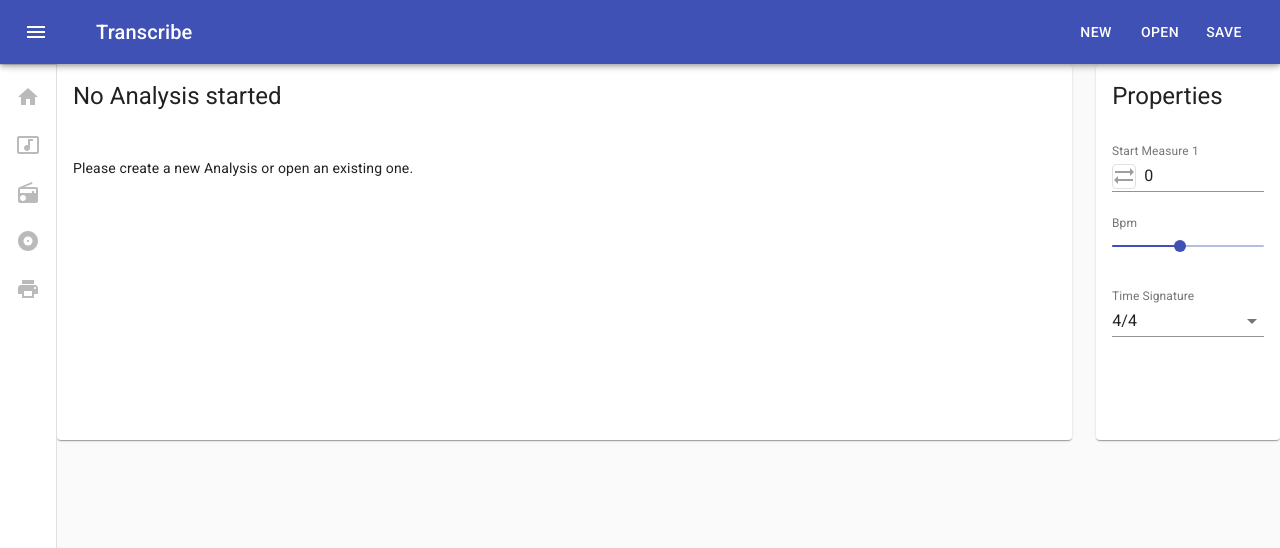
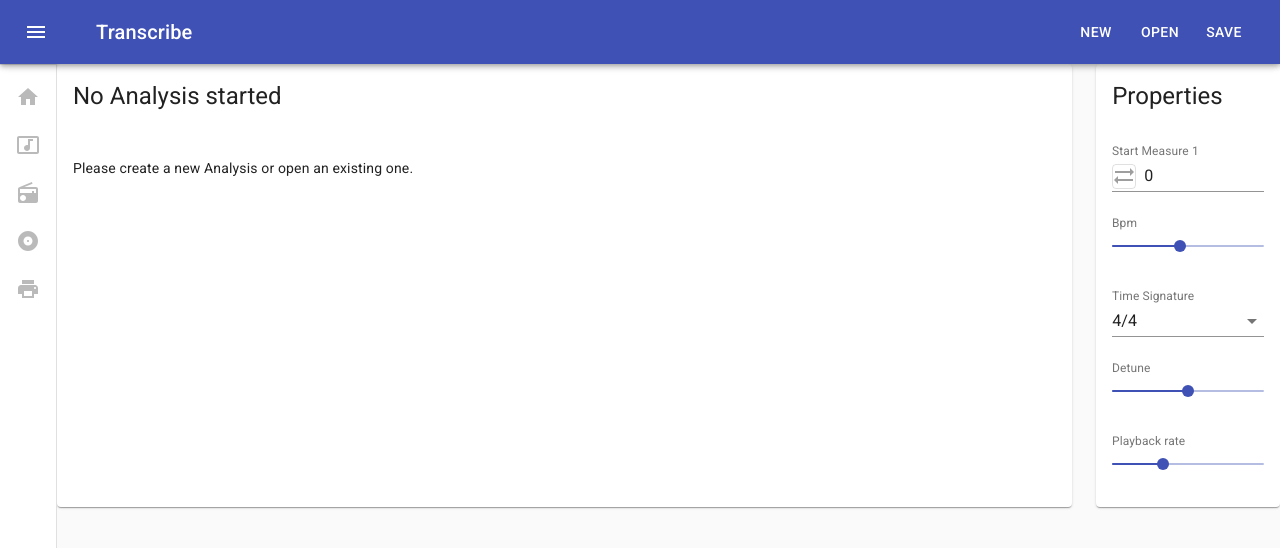
Before and after one commit to tscz/transcribe, a React (Create React App) app: page / in a window 1280 px wide. Shown: the top 548 px of the page. Built offline with nearby package versions, Linux system fonts and the light colour scheme.

Commit message:
Add parameter control for pitch and speed

```diff
--- a/src/pages/structurePage.tsx
+++ b/src/pages/structurePage.tsx
@@ -1,10 +1,8 @@
 import { MenuItem, Select, Tooltip } from "@material-ui/core";
 import IconButton from "@material-ui/core/IconButton";
 import LoopIcon from "@material-ui/icons/Loop";
-import MusicNoteIcon from "@material-ui/icons/MusicNote";
 import PauseIcon from "@material-ui/icons/Pause";
 import PlayArrowIcon from "@material-ui/icons/PlayArrow";
-import SpeedIcon from "@material-ui/icons/Speed";
 import TimerIcon from "@material-ui/icons/Timer";
 import React, { ReactElement } from "react";
 import { connect } from "react-redux";
@@ -77,8 +75,6 @@ class StructurePage extends React.Component<AllProps> {
                 <MeasureSwitch id="startMeasure" />
                 <MeasureSwitch id="endMeasure" />
                 <WaveformControlButton title="Loop" icon={<LoopIcon />} />
-                <WaveformControlButton title="Pitch" icon={<MusicNoteIcon />} />
-                <WaveformControlButton title="Speed" icon={<SpeedIcon />} />
                 <WaveformControlButton title="Metronome" icon={<TimerIcon />} />
               </>
             }
--- a/src/store/audio/actions.ts
+++ b/src/store/audio/actions.ts
@@ -1,4 +1,4 @@
-import { AudioActionTypes } from "./types";
+import { AudioActionTypes, PlaybackSettings } from "./types";
 
 /** Zoom in in the Waveform View. */
 export const zoomIn = () => ({
@@ -32,3 +32,8 @@ export const play = () => ({
 export const pause = () => ({
   type: AudioActionTypes.PAUSE
 });
+
+export const updatePlaybackSettings = (settings: PlaybackSettings) => ({
+  type: AudioActionTypes.PLAYBACK_SETTINGS_SET,
+  payload: { settings }
+});
--- a/src/store/audio/reducer.ts
+++ b/src/store/audio/reducer.ts
@@ -10,7 +10,9 @@ import {
 export const initialState: AudioState = {
   zoom: 0,
   status: LoadingStatus.NOT_INITIALIZED,
-  isPlaying: false
+  isPlaying: false,
+  detune: 0,
+  playbackRate: 1
 };
 
 const reducer: Reducer<AudioState> = (state = initialState, action) => {
@@ -45,6 +47,18 @@ const reducer: Reducer<AudioState> = (state = initialState, action) => {
         isPlaying: false
       };
     }
+    case AudioActionTypes.PLAYBACK_SETTINGS_SET: {
+      const { playbackRate, detune } = action.payload.settings;
+
+      const result = {
+        ...state
+      };
+
+      if (playbackRate) result.playbackRate = playbackRate;
+      if (detune) result.detune = detune;
+
+      return result;
+    }
     default: {
       return state;
     }
--- a/src/store/audio/types.ts
+++ b/src/store/audio/types.ts
@@ -2,6 +2,13 @@ export interface AudioState {
   readonly zoom: number;
   readonly status: LoadingStatus;
   readonly isPlaying: boolean;
+  readonly detune: number;
+  readonly playbackRate: number;
+}
+
+export interface PlaybackSettings {
+  readonly detune?: number;
+  readonly playbackRate?: number;
 }
 
 export enum AudioActionTypes {
@@ -11,7 +18,8 @@ export enum AudioActionTypes {
   INIT_RENDERING = "STRUCTURE_INIT_RENDERING",
   INIT_END = "STRUCTURE_INIT_END",
   PLAY = "PLAY",
-  PAUSE = "PAUSE"
+  PAUSE = "PAUSE",
+  PLAYBACK_SETTINGS_SET = "PLAYBACK_SETTINGS_SET"
 }
 
 export enum LoadingStatus {
--- a/src/views/waveControlView.tsx
+++ b/src/views/waveControlView.tsx
@@ -16,6 +16,7 @@ import { connect } from "react-redux";
 
 import { setRhythm } from "../store/analysis/actions";
 import { TimeSignatureType } from "../store/analysis/types";
+import { updatePlaybackSettings } from "../store/audio/actions";
 import { setMeasureSyncMode } from "../store/project/actions";
 import { ApplicationState } from "../store/store";
 
@@ -24,11 +25,14 @@ interface PropsFromState {
   readonly timeSignature: TimeSignatureType;
   readonly bpm: number;
   readonly syncFirstMeasureStart: boolean;
+  readonly detune: number;
+  readonly playbackRate: number;
 }
 
 interface PropsFromDispatch {
   setRhythm: typeof setRhythm;
   setMeasureSyncMode: typeof setMeasureSyncMode;
+  updatePlaybackSettings: typeof updatePlaybackSettings;
 }
 
 type AllProps = PropsFromState & PropsFromDispatch;
@@ -41,6 +45,18 @@ class WaveControlView extends Component<AllProps> {
   handleBpmChange = (e: any, bpm: number | number[]) => {
     if (!Array.isArray(bpm)) {
       this.props.setRhythm({ bpm: bpm });
+    }
+  };
+
+  handleDetuneChange = (e: any, detune: number | number[]) => {
+    if (!Array.isArray(detune)) {
+      this.props.updatePlaybackSettings({ detune: detune });
+    }
+  };
+
+  handlePlaybackRateChange = (e: any, playbackRate: number | number[]) => {
+    if (!Array.isArray(playbackRate)) {
+      this.props.updatePlaybackSettings({ playbackRate: playbackRate });
     }
   };
 
@@ -77,18 +93,14 @@ class WaveControlView extends Component<AllProps> {
             </FormControl>
           </Grid>
           <Grid item>
-            <FormControl style={{ width: "100%" }}>
-              <InputLabel shrink>Bpm</InputLabel>
-              <Box mt={2}>
-                <Slider
-                  value={this.props.bpm}
-                  valueLabelDisplay="auto"
-                  min={40}
-                  max={220}
-                  onChange={this.handleBpmChange}
-                />
-              </Box>
-            </FormControl>
+            <SliderInput
+              title="Bpm"
+              value={this.props.bpm}
+              min={40}
+              max={220}
+              step={1}
+              onChange={this.handleBpmChange}
+            ></SliderInput>
           </Grid>
           <Grid item>
             <FormControl style={{ width: "100%" }}>
@@ -102,23 +114,71 @@ class WaveControlView extends Component<AllProps> {
               </NativeSelect>
             </FormControl>
           </Grid>
+          <Grid item>
+            <SliderInput
+              title="Detune"
+              value={this.props.detune}
+              min={-1200}
+              max={1200}
+              step={100}
+              onChange={this.handleDetuneChange}
+            ></SliderInput>
+          </Grid>
+          <Grid item>
+            <SliderInput
+              title="Playback rate"
+              value={this.props.playbackRate}
+              min={0.5}
+              max={2}
+              step={0.05}
+              onChange={this.handlePlaybackRateChange}
+            ></SliderInput>
+          </Grid>
         </Grid>
       </>
     );
   }
 }
 
-const mapStateToProps = ({ project, analysis }: ApplicationState) => {
+const SliderInput = (props: {
+  title: string;
+  min: number;
+  max: number;
+  step: number;
+  value: number;
+  onChange: (event: any, value: number | number[]) => void;
+}) => {
+  return (
+    <FormControl style={{ width: "100%" }}>
+      <InputLabel shrink>{props.title}</InputLabel>
+      <Box mt={2}>
+        <Slider
+          value={props.value}
+          valueLabelDisplay="auto"
+          min={props.min}
+          max={props.max}
+          onChange={props.onChange}
+          step={props.step}
+        />
+      </Box>
+    </FormControl>
+  );
+};
+
+const mapStateToProps = ({ project, analysis, audio }: ApplicationState) => {
   return {
     firstMeasureStart: analysis.firstMeasureStart,
     bpm: analysis.bpm,
     timeSignature: analysis.timeSignature,
-    syncFirstMeasureStart: project.syncFirstMeasureStart
+    syncFirstMeasureStart: project.syncFirstMeasureStart,
+    detune: audio.detune,
+    playbackRate: audio.playbackRate
   };
 };
 
 const mapDispatchToProps = {
   setRhythm,
-  setMeasureSyncMode
+  setMeasureSyncMode,
+  updatePlaybackSettings
 };
 export default connect(mapStateToProps, mapDispatchToProps)(WaveControlView);
```
